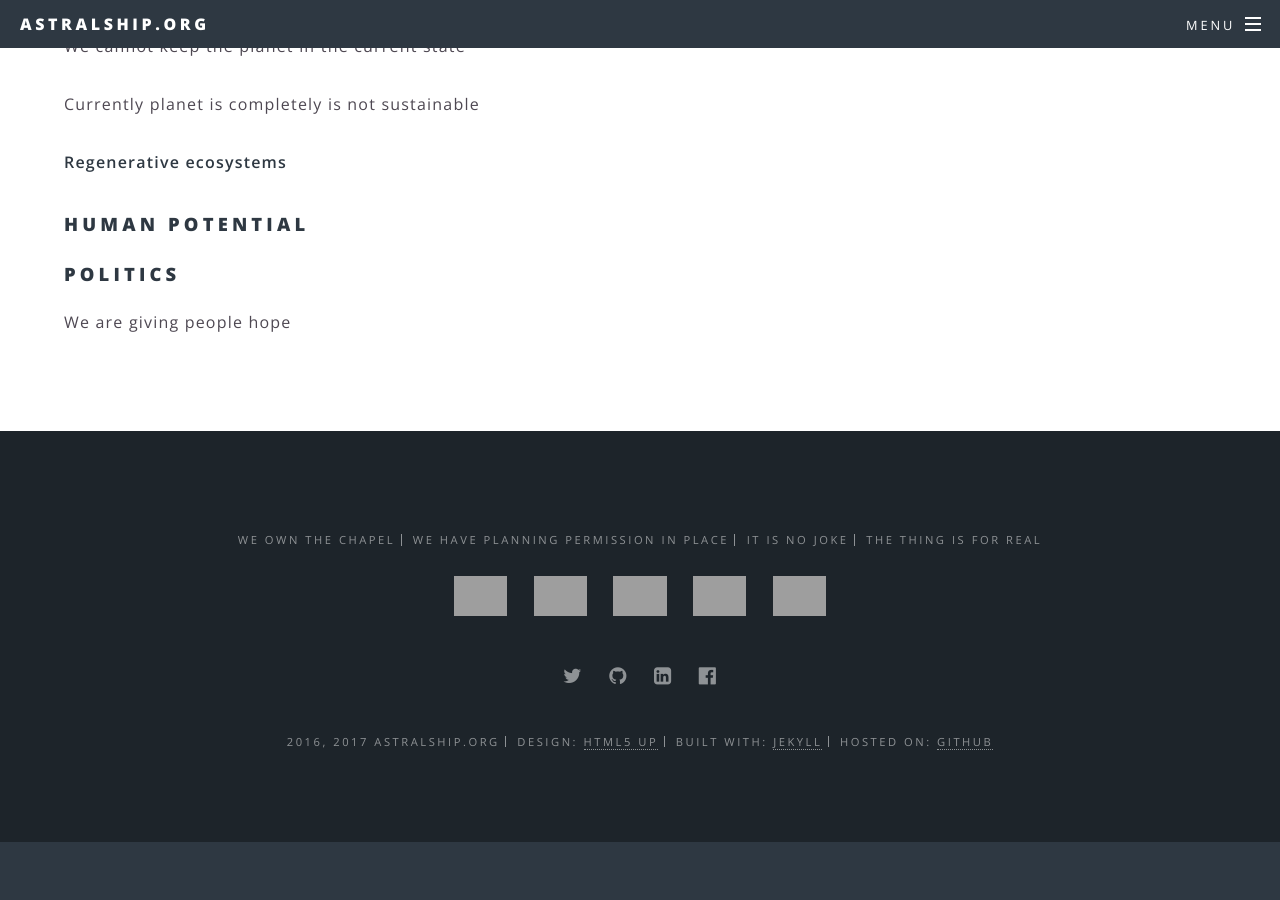
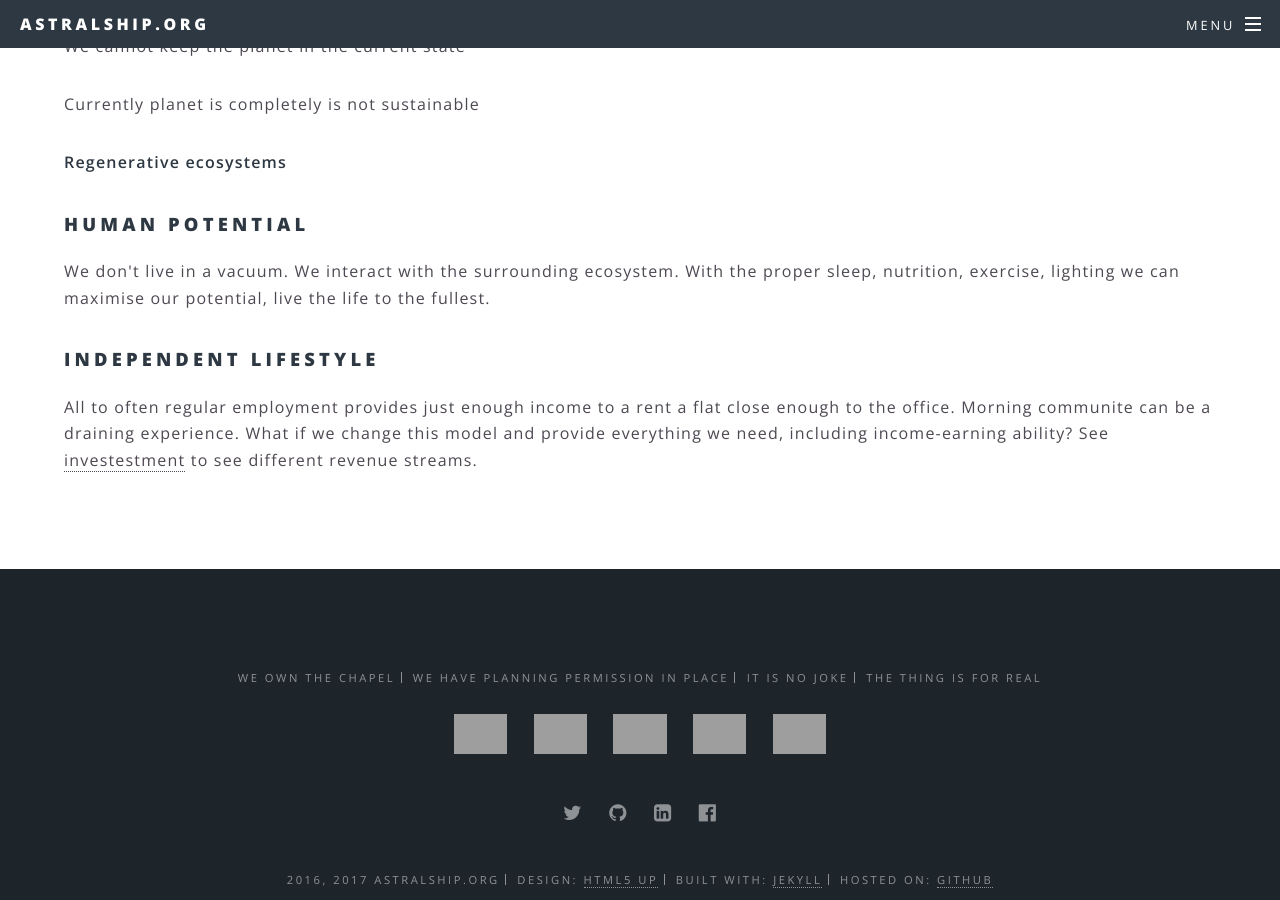
Before and after one commit to astralship/astralship.github.io, a Jekyll site: the page built from mission.html, in a window 1280 px wide and 900 px high, scrolled down 555 px, cut to the strip 0-900 px from the top of the window. Built offline with Jekyll 4.4.1, drawn with Linux system fonts in a browser that asks for light colours; before the commit the page ends 1397 px from its top, so only the background shows below that; grey boxes are pictures that could not be loaded.

Commit message:
Updated mission

```diff
--- a/mission.html
+++ b/mission.html
@@ -14,7 +14,8 @@ order: 2
 
 
 	<h3>Human potential</h3>
+	<p>We don't live in a vacuum. We interact with the surrounding ecosystem. With the proper sleep, nutrition, exercise, lighting we can maximise our potential, live the life to the fullest.</p>
 
 
-	<h3>Politics</h3>
-	<p>We are giving people hope</p>
+	<h3>Independent lifestyle</h3>
+	<p>All to often regular employment provides just enough income to a rent a flat close enough to the office. Morning communite can be a draining experience. What if we change this model and provide everything we need, including income-earning ability? See <a href="investment.htmt">investestment</a> to see different revenue streams.</p>
```
